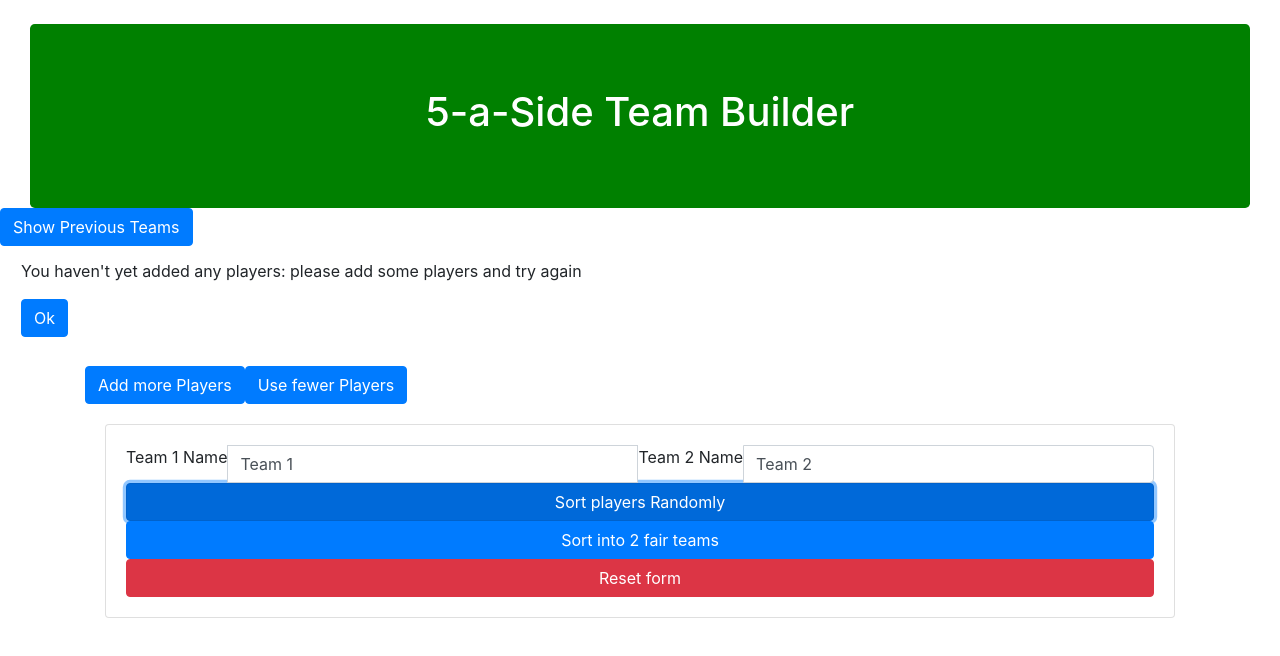
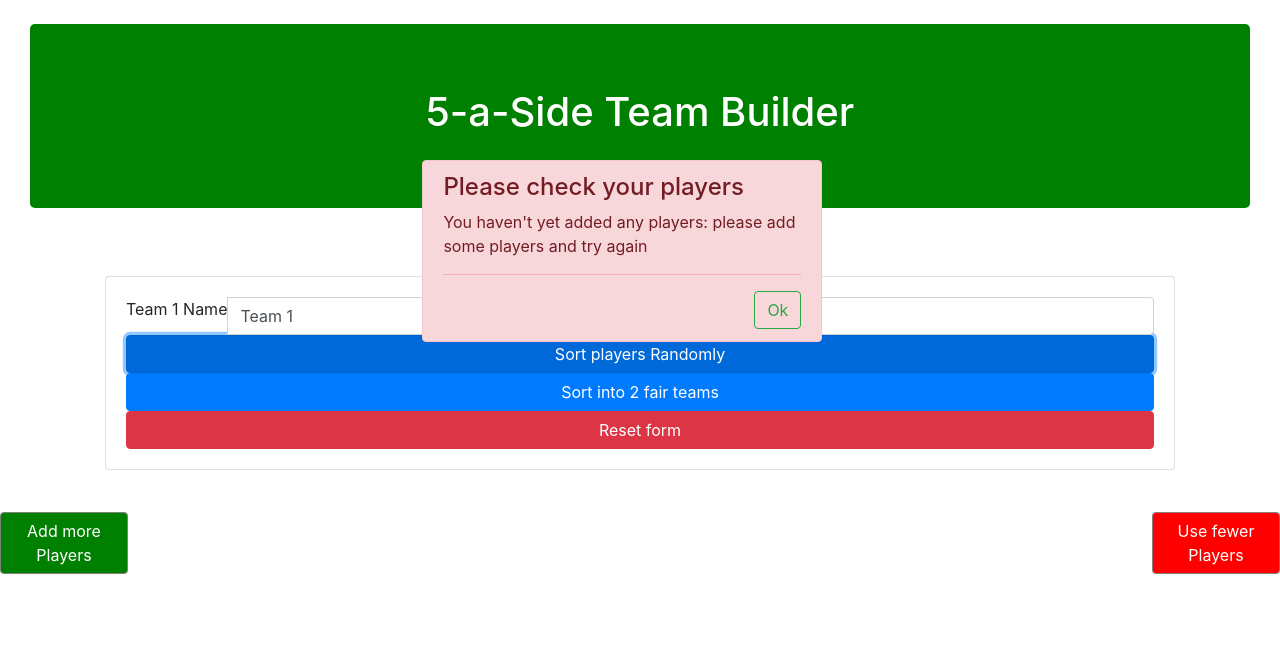
Before and after one commit to ejudd72/five-aside-tech-challenge, a React (Create React App) app in the folder 5-aside/: page / in a window 1280 px wide. Both pictures are taken after a click on the button "Sort players Randomly". Shown: the top 656 px of the page. Built offline with nearby package versions, Linux system fonts and the light colour scheme.

Commit message:
fixed alert functionality, beginning to style buttons

```diff
--- a/5-aside/src/components/App.js
+++ b/5-aside/src/components/App.js
@@ -176,12 +176,15 @@ class App extends Component {
     }
 
     handleAcceptWarning() {
-        if (this.state.players.length > 1) {
+        if (this.state.players.length >= 1) {
             this.setState({
                 warning: false,
                 submitted: true
             })
         } else {
+            this.setState({
+                warning: false,
+            })
             this.handleReset();
         }
 
--- a/5-aside/src/components/Header.js
+++ b/5-aside/src/components/Header.js
@@ -8,7 +8,7 @@ const Header = ({ handleShowPrevious, showPrevious }) => (
             <h1>5-a-Side Team Builder</h1>
 
         </Jumbotron>
-    <Button onClick={ handleShowPrevious }>{ showPrevious ? "Close Previous Teams" : "Show Previous Teams" } </Button>
+    <Button className="togglePrevious" onClick={ handleShowPrevious }>{ showPrevious ? "Close Previous Teams" : "Show Previous Teams" } </Button>
     </>
 );
 
--- a/5-aside/src/components/Previous.js
+++ b/5-aside/src/components/Previous.js
@@ -10,6 +10,7 @@ const Previous = ({ previousTeams }) => (
             <h2>Previous team splits</h2>
             <Table striped>
                 <thead>
+                    <th>Game Number</th>
                     <th>Team 1</th>
                     <th>Team 2</th>
                 </thead>
@@ -18,7 +19,7 @@ const Previous = ({ previousTeams }) => (
                         <>
                         <tr>
                             <td rowspan="2">
-                                { index + 1 }
+                                <h3>{ index + 1 }</h3>
                             </td>
                             <td>
                                 { current.team1Name }
--- a/5-aside/src/components/StartForm.js
+++ b/5-aside/src/components/StartForm.js
@@ -17,11 +17,13 @@ const StartForm = ({
             <Button
                 type="number"
                 onClick={ handleAddField }
+                className="add-player-button fields-button"
             >Add more Players </Button>
 
             <Button
                 type="number"
                 onClick={ handleRemoveField }
+                className="remove-player-button fields-button"
             >Use fewer Players </Button>
 
             <Form
--- a/5-aside/src/components/Warning.js
+++ b/5-aside/src/components/Warning.js
@@ -1,13 +1,24 @@
 import React from 'react';
 import { Button, Alert } from "react-bootstrap";
 
-
 const Warning = ({ warning, handleAcceptWarning }) => (
 
-   <Alert dismissable="true">
-       <p>{ warning }</p>
-       <Button onClick={ handleAcceptWarning }>Ok</Button>
-   </Alert>
+    <div className="alert-contain">
+    <Alert variant="danger" className="form-submit-alert">
+      <Alert.Heading>Please check your players</Alert.Heading>
+      <p>
+        { warning }
+      </p>
+      <hr />
+      <div className="d-flex justify-content-end">
+        <Button onClick={ handleAcceptWarning } variant="outline-success">
+          Ok
+        </Button>
+      </div>
+    </Alert>
+
+  </div>
 )
 
+
 export default Warning;
--- /dev/null
+++ b/5-aside/src/scss/buttons.scss
@@ -0,0 +1,32 @@
+// Input form buttons
+.fields-button {
+    position: absolute;
+    top: 40vw;
+    max-width: 10%;
+    z-index: 20;
+    border-color: grey;
+    .fields-button:hover {
+        background-color: black;
+    }
+}
+
+.add-player-button {
+    background-color: green;
+    left: 0px;
+}
+.remove-player-button {
+    background-color: red;
+    right: 0px;
+}
+
+.togglePrevious {
+    position: sticky;
+    display: block;
+    margin: 10px auto;
+    background-color: darkgrey;
+
+    .togglePrevious:hover {
+        background-color: black;
+
+    }
+}
--- a/5-aside/src/scss/layout.scss
+++ b/5-aside/src/scss/layout.scss
@@ -0,0 +1,15 @@
+.alert-contain {
+    width: 100vw;
+    height: 100vh;
+    position: fixed;
+    top: 20vh;
+
+    z-index: 100;
+
+    .form-submit-alert {
+        width: 33%;
+        max-width: 400px;
+        position: relative;
+        left: 33%;
+    }
+}
--- a/5-aside/src/scss/styles.scss
+++ b/5-aside/src/scss/styles.scss
@@ -1,4 +1,6 @@
 @import 'header.scss';
 @import 'layout.scss';
+@import 'buttons.scss';
+
 @import 'setting.scss';
 @import 'typography.scss';
--- a/5-aside/src/style.css
+++ b/5-aside/src/style.css
@@ -6,4 +6,67 @@
   margin: 30px;
 }
 
+.alert-contain {
+  width: 100vw;
+  height: 100vh;
+  position: fixed;
+  top: 20vh;
+  z-index: 100;
+}
+.alert-contain .form-submit-alert {
+  width: 33%;
+  max-width: 400px;
+  position: relative;
+  left: 33%;
+}
+
+.fields-button {
+  position: absolute;
+  top: 40vw;
+  max-width: 10%;
+  z-index: 20;
+  border-color: grey;
+}
+
+.add-player-button {
+  background-color: green;
+  left: 0px;
+}
+
+.remove-player-button {
+  background-color: red;
+  right: 0px;
+}
+
+.fields-button {
+  position: absolute;
+  top: 40vw;
+  max-width: 10%;
+  z-index: 20;
+  border-color: grey;
+}
+.fields-button .fields-button:hover {
+  background-color: black;
+}
+
+.add-player-button {
+  background-color: green;
+  left: 0px;
+}
+
+.remove-player-button {
+  background-color: red;
+  right: 0px;
+}
+
+.togglePrevious {
+  position: sticky;
+  display: block;
+  margin: 10px auto;
+  background-color: darkgrey;
+}
+.togglePrevious .togglePrevious:hover {
+  background-color: black;
+}
+
 /*# sourceMappingURL=style.css.map */
```
Also changed, not shown: 1 other file (tests, documents, lock files or other folders).
